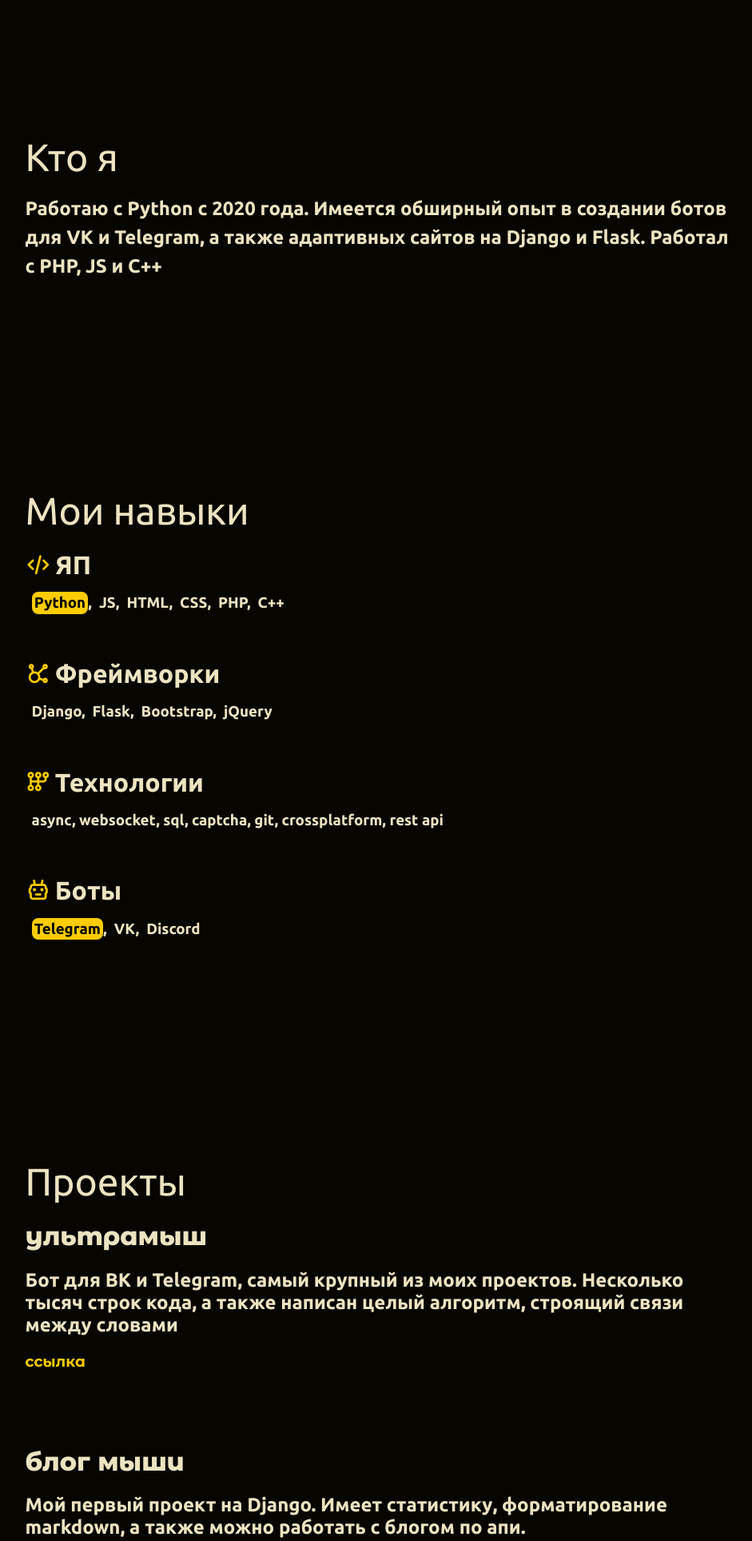
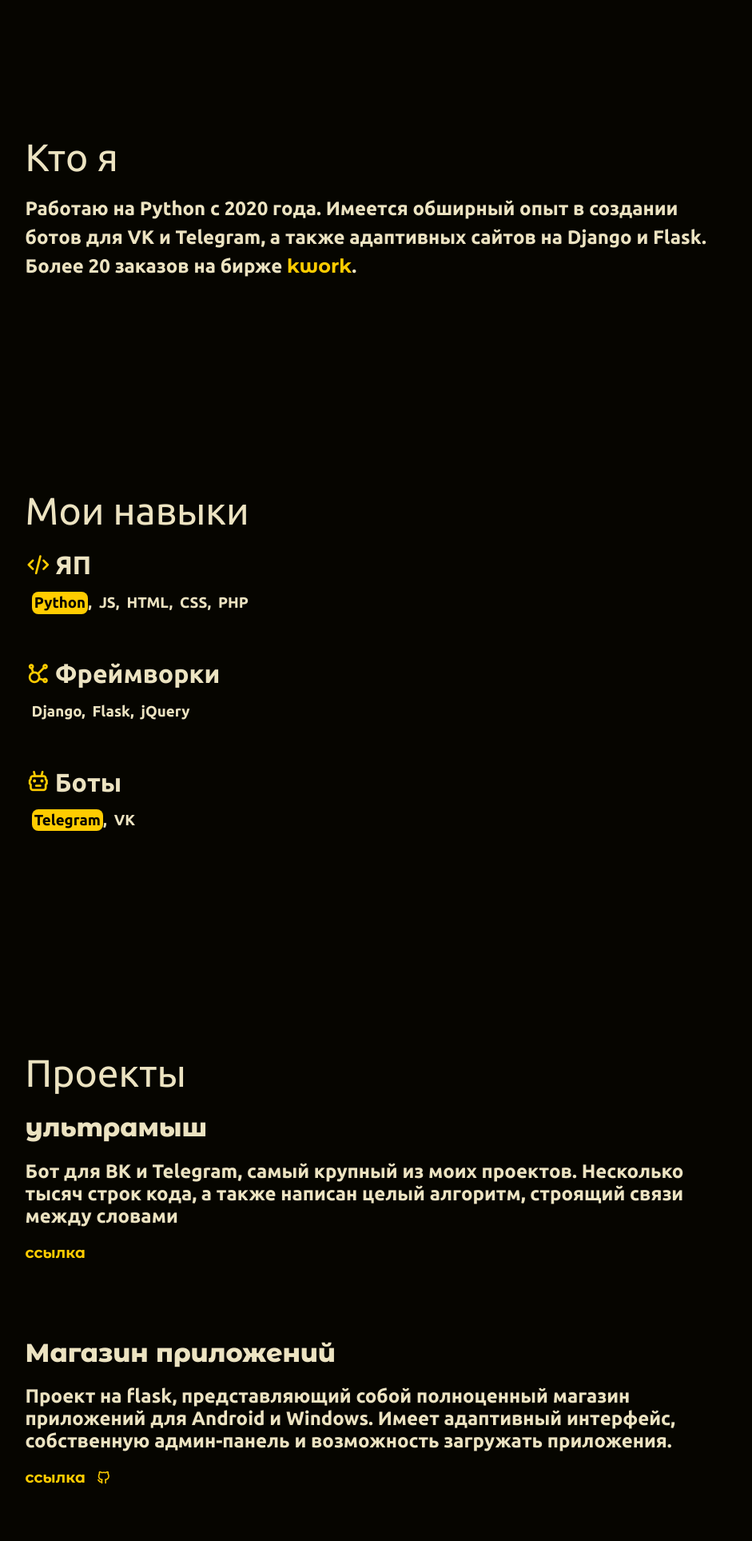
Before and after one commit to ultrasaks/resume_landing, a PHP site: page /ru.html in a window 1280 px wide. Shown: the part 489-2416 px from the top of the page at 80% size, without its empty margins (166-1107 px from the left). Run offline with PHP 8.4, Linux system fonts and the light colour scheme.

Commit message:
minor changes

```diff
--- a/css/base.css
+++ b/css/base.css
@@ -22,6 +22,9 @@ body {
     color: #ECE3C1;
 }
 
+footer {
+    margin-bottom: 2rem;
+}
 
 a {
     transition-duration: .2s;
@@ -49,7 +52,9 @@ a:hover {
 
 }
 .sub-item {
-    padding-left: .5rem;
+    padding-left: 0.5rem;
+    font-weight: bold;
+    font-size: 1.17em;
 }
 .major {
     padding: .2rem;
@@ -76,6 +81,7 @@ a:hover {
 }
 .text_icon {
     display: flex;
+    margin: 0;
 }
 
 
@@ -118,6 +124,9 @@ a:hover {
         padding-top: 10%;
         width: 100%;
     }
+    .footer-space {
+        height: 10rem;
+    }
 }
 
 .proj_title {
@@ -147,3 +156,16 @@ a:hover {
 .resume_break_ru {
     width: 8rem;
 }
+.links {
+    font-size: 1.17em;
+    font-weight: bold;
+}
+.link-github {
+    margin-top: 2px;
+}
+.space-block {
+    height: 15rem;
+}
+.skills-margin {
+    margin-bottom: 0;
+}
--- a/ru.html
+++ b/ru.html
@@ -2,20 +2,25 @@
 <head>
     <meta name="viewport" content="width=device-width, initial-scale=1">
     <meta name="HandheldFriendly" content="true">
+    <meta name="msapplication-TileColor" content="#bc9d00">
+    <meta name="theme-color" content="#bc9d00">
+    <meta name="title" property="og:title" content="сайт мыши">
+    <meta name="description" property="og:description" content="лучший сайт">
+    <meta property="og:image" content="https://jointprojects.tk/mouse.jpg">
+
     <title>Изюме</title>
     <link href="css/base.css" rel="stylesheet">
-
 
     <link rel="apple-touch-icon" sizes="180x180" href="/favicon/apple-touch-icon.png">
     <link rel="icon" type="image/png" sizes="32x32" href="/favicon/favicon-32x32.png">
     <link rel="icon" type="image/png" sizes="16x16" href="/favicon/favicon-16x16.png">
     <link rel="manifest" href="/favicon/site.webmanifest">
     <link rel="mask-icon" href="/favicon/safari-pinned-tab.svg" color="#bc9d00">
-    <meta name="msapplication-TileColor" content="#bc9d00">
-    <meta name="theme-color" content="#bc9d00">
+
 </head>
 
 <body>
+    <header class="lang"><a class="white_link" href="/en.html">ENG</a>/<b class="major">RUS</b></header>
     <div class="center">
         <div class="center_content">
             <div>
@@ -26,62 +31,82 @@
             <div class="half-page_block">
                 <label class="hello">Кто я</label>
                 <h2 class="who">
-                    Работаю с Python с 2020 года. Имеется обширный опыт в создании ботов для VK и Telegram, а также адаптивных сайтов на Django и Flask. Работал с PHP, JS и C++
+                    Работаю на Python с 2020 года.
+                    Имеется обширный опыт в создании ботов для VK и Telegram, а также адаптивных сайтов на Django и Flask.
+                    Более 20 заказов на бирже <a href="https://kwork.ru/" class="link">kwork</a>.
                 </h2>
             </div>
-            <div style="height: 15rem;"></div>
+            <div class="space-block"></div>
 
             <div>
                 <label class="hello">Мои навыки</label>
                 <div class="text_icon">
                     <i class="ti ti-code icon"></i>
-                    <h1 style="margin-bottom: 0;">ЯП<!--и ЯР если ты решил прикопаться--></h1>
+                    <h1 class="skills-margin">ЯП</h1>
                 </div>
-                <h3 class="sub-item"><b class="major">Python</b>,&nbsp;&nbsp;JS,&nbsp;&nbsp;HTML,&nbsp;&nbsp;CSS,&nbsp;&nbsp;PHP,&nbsp;&nbsp;C++</h4><br>
+                <p class="sub-item"><b class="major">Python</b>,&nbsp;&nbsp;JS,&nbsp;&nbsp;HTML,&nbsp;&nbsp;CSS,&nbsp;&nbsp;PHP</p><br>
                 <div class="text_icon">
                     <i class="ti ti-affiliate icon"></i>
-                    <h1 style="margin-bottom: 0;">Фреймворки</h1>
+                    <h1 class="skills-margin">Фреймворки</h1>
                 </div>
-                <h3 class="sub-item">Django</b>,&nbsp;&nbsp;Flask,&nbsp;&nbsp;Bootstrap,&nbsp;&nbsp;jQuery</h3><br>
-                <div class="text_icon">
+                <p class="sub-item">Django</b>,&nbsp;&nbsp;Flask,&nbsp;&nbsp;jQuery</p><br>
+                <!-- <div class="text_icon">
                     <i class="ti ti-manual-gearbox icon"></i>
-                    <h1 style="margin-bottom: 0;">Технологии</h1>
+                    <h1 class="skills-margin">Технологии</h1>
                 </div>
-                <h3 class="sub-item">async, websocket, sql, captcha, git, crossplatform, rest api</h3><br>
+                <p class="sub-item">async, websocket, sql, captcha, git, crossplatform, rest api</p><br> -->
                 <div class="text_icon">
                     <i class="ti ti-robot icon"></i>
-                    <h1 style="margin-bottom: 0;">Боты</h1>
+                    <h1 class="skills-margin">Боты</h1>
                 </div>
-                <h3 class="sub-item"><b class="major">Telegram</b>,&nbsp;&nbsp;VK,&nbsp;&nbsp;Discord</h3><br>
+                <p class="sub-item"><b class="major">Telegram</b>,&nbsp;&nbsp;VK</p><br>
             </div>
-            <div style="height: 15rem;"></div>
+            <div class="space-block"></div>
 
             <div>
                 <label class="hello">Проекты</label><br>
                 <div id="mish">
                     <h1 class="proj_title">ультрамыш</h1>
                     <h2>Бот для ВК и Telegram, самый крупный из моих проектов. Несколько тысяч строк кода, а также написан целый алгоритм, строящий связи между словами</h2>
-                    <h3><a href="https://vk.com/krodetsya_mish" class="link">ссылка</a></h3>
+                    <p class="links"><a href="https://vk.com/krodetsya_mish" class="link">ссылка</a></p>
                 </div><br><br><br>
-                <div id="blog">
-                    <h1 class="proj_title">блог мыши</h1>
-                    <h2>Мой первый проект на Django. Имеет статистику, форматирование markdown, а также можно работать с блогом по апи.</h2>
-                    <h3><a href="https://blogmishi.herokuapp.com" class="link">ссылка</a></h3>
-                </div><br><br><br>
+
                 <div id="flask">
                     <h1 class="proj_title">Магазин приложений</h1>
                     <h2>Проект на flask, представляющий собой полноценный магазин приложений для Android и Windows. Имеет адаптивный интерфейс, собственную админ-панель и возможность загружать приложения.</h2>
-					<h3><div class="text_icon"><a href="http://ultrasaks.pythonanywhere.com" class="link">ссылка</a>&nbsp;&nbsp;&nbsp;<a href="https://github.com/ultrasaks/bShop_web" style="margin-top: 2px;" class="link"><i class="ti ti-brand-github"></i></a></div></h3>
+					<p class="links">
+                        <span class="text_icon">
+                            <a href="http://ultrasaks.pythonanywhere.com" class="link">ссылка</a>&nbsp;&nbsp;&nbsp;
+                            <a href="https://github.com/ultrasaks/bShop_web" class="link link-github">
+                                <i class="ti ti-brand-github"></i>
+                            </a>
+                        </span>
+                    </p>
                 </div><br><br><br>
+
 				<div id="messenger">
                     <h1 class="proj_title">Hemes</h1>
-                    <h2>Простой мессенджер, написанный на django + JS(websocket), в котором можно общаться в личных сообщениях и в беседах.<h2>
-                    <h3><a href="https://hemes.herokuapp.com" class="link">ссылка</a></h3>
+                    <h2>Простой мессенджер, написанный на django + JS(websocket), в котором можно общаться в личных сообщениях и в беседах.</h2>
+                    <p class="links"><a href="https://hemes.herokuapp.com" class="link">ссылка</a></p>
+                </div><br><br><br>
+
+                <div id="mylink">
+                    <h1 class="proj_title">MYLink</h1>
+                    <h2>Сервис, подобный linktree, написанный на Django.</h2>
+					<p class="links">
+                        <span class="text_icon">
+                            <a href="http://mylink.pythonanywhere.com" class="link">ссылка</a>&nbsp;&nbsp;&nbsp;
+                            <a href="https://github.com/ultrasaks/linktree" class="link link-github">
+                                <i class="ti ti-brand-github"></i>
+                            </a>
+                        </span>
+                    </p>
                 </div>
+
             </div>
         </div>
     </div>
-    <div style="height: 10rem;"></div>
+    <div class="footer-space"></div>
 
     <footer class="center">
         <div class="center_content" id="contacts">
@@ -96,9 +121,8 @@
             </h1>
         </div>
     </footer>
-    <br><br>
-    <div class="lang"><a class="white_link" href="/en.html">ENG</a>/<b class="major">RUS</b></div>
-    <!-- зачем сюда смотришь, думал будет на конструктере сайтов? -->
+
+    <!-- зачем сюда смотришь? -->
 </body>
 <script src="https://code.jquery.com/jquery-3.6.0.min.js" integrity="sha256-/xUj+3OJU5yExlq6GSYGSHk7tPXikynS7ogEvDej/m4=" crossorigin="anonymous"></script>
 <link href="css/tabler-icons.min.css" rel="stylesheet">
```
Also changed, not shown: en.html (+49 -25 lines), 1 other file.
